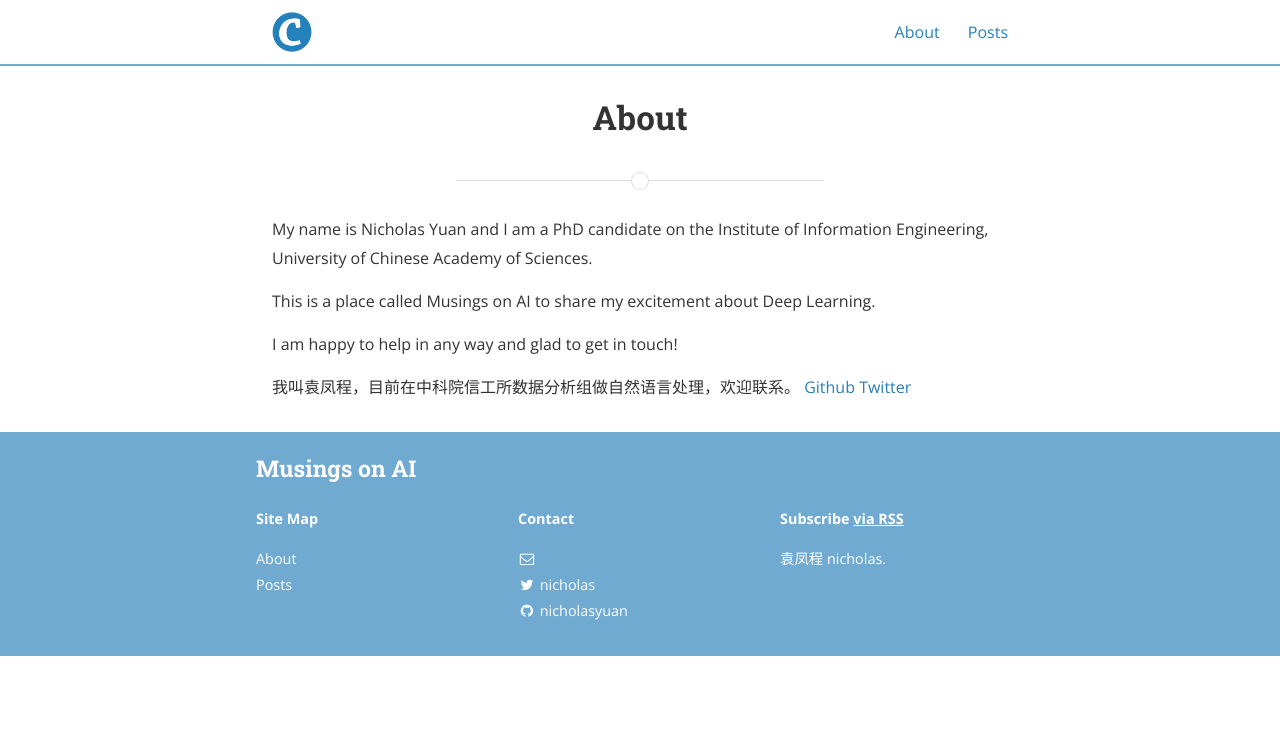
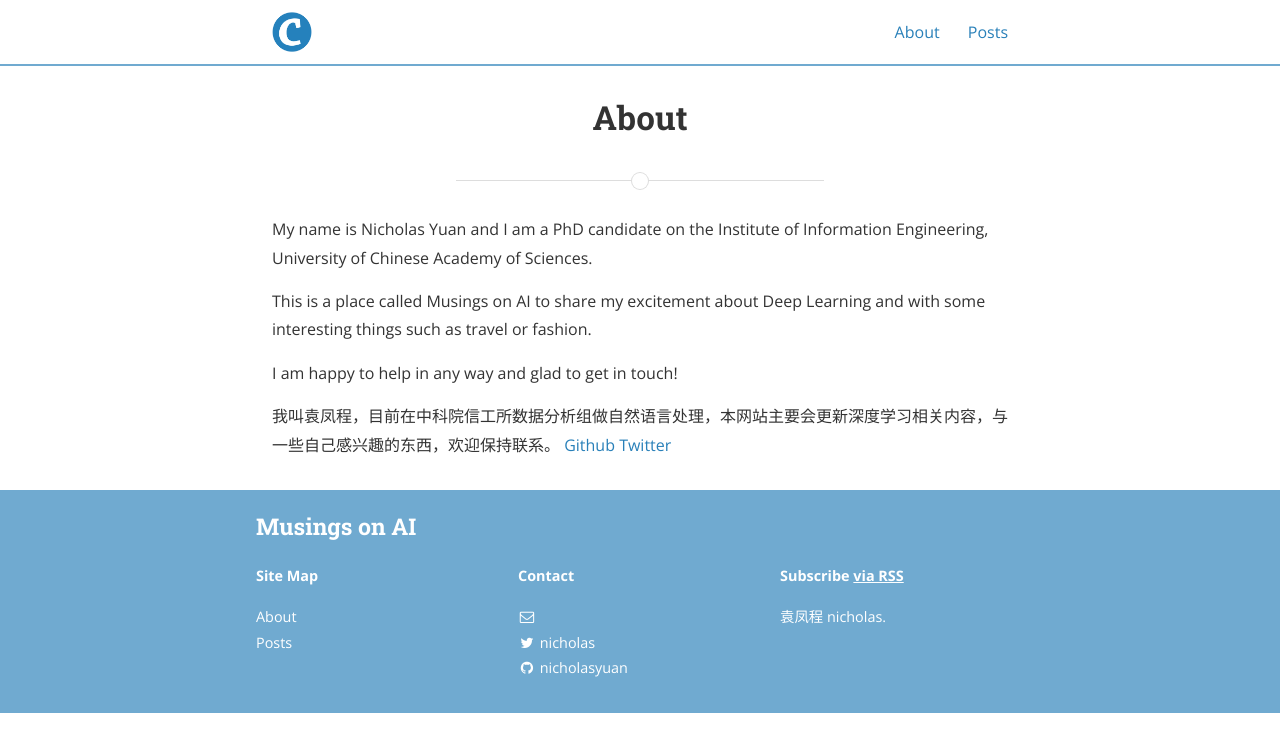
Before and after one commit to NicholasYuan/nicholasyuan.github.com, a Jekyll site: the page built from about.md, in a window 1280 px wide. Shown: the top 752 px of the page. Built offline with Jekyll 4.4.1, drawn with Linux system fonts in a browser that asks for light colours; nearby versions of some CDN libraries; a style sheet for code colours, icons or effects is not loaded.

Commit message:
update about.md

```diff
--- a/about.md
+++ b/about.md
@@ -8,10 +8,10 @@ permalink: /about/
 
 My name is Nicholas Yuan and I am a PhD candidate on the Institute of Information Engineering, University of Chinese Academy of Sciences.
 
-This is a place called Musings on AI to share my excitement about Deep Learning.
+This is a place called Musings on AI to share my excitement about Deep Learning and with some interesting things such as travel or fashion.
 
 I am happy to help in any way and glad to get in touch!
 
-我叫袁凤程，目前在中科院信工所数据分析组做自然语言处理，欢迎联系。
+我叫袁凤程，目前在中科院信工所数据分析组做自然语言处理，本网站主要会更新深度学习相关内容，与一些自己感兴趣的东西，欢迎保持联系。
 [Github](https://github.com/nicholasyuan)
 [Twitter](https://twitter.com/fucholas)
```
